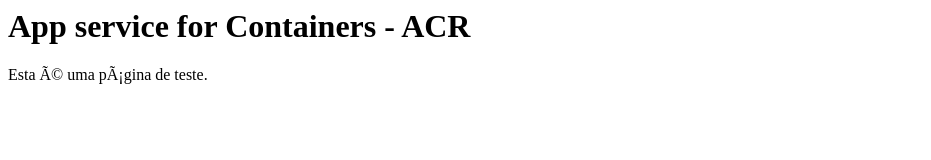
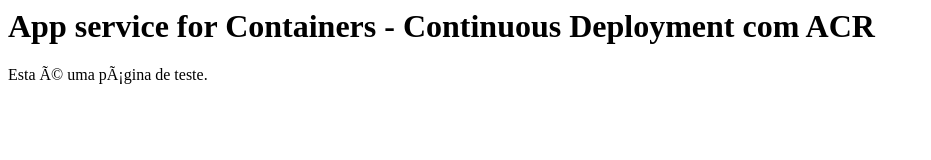
Before and after one commit to Darlan82/AZ104, a plain HTML site: page Aulas/250/index.html in a window 1280 px wide. Shown: the whole page, without its empty margins (0-931 px from the left). Drawn offline with Linux system fonts and the light colour scheme.

Commit message:
Aula 254

```diff
--- a/Aulas/250/index.html
+++ b/Aulas/250/index.html
@@ -4,7 +4,7 @@
   <meta http-equiv=”Content-Type” content=”text/html; charset=iso-8859-1″>
 </head>
 
-<h1>App service for Containers - ACR </h1>
+<h1>App service for Containers - Continuous Deployment com ACR </h1>
 
 <p>Esta é uma página de teste.</p>
 
```
Also changed, not shown: 1 other file.
